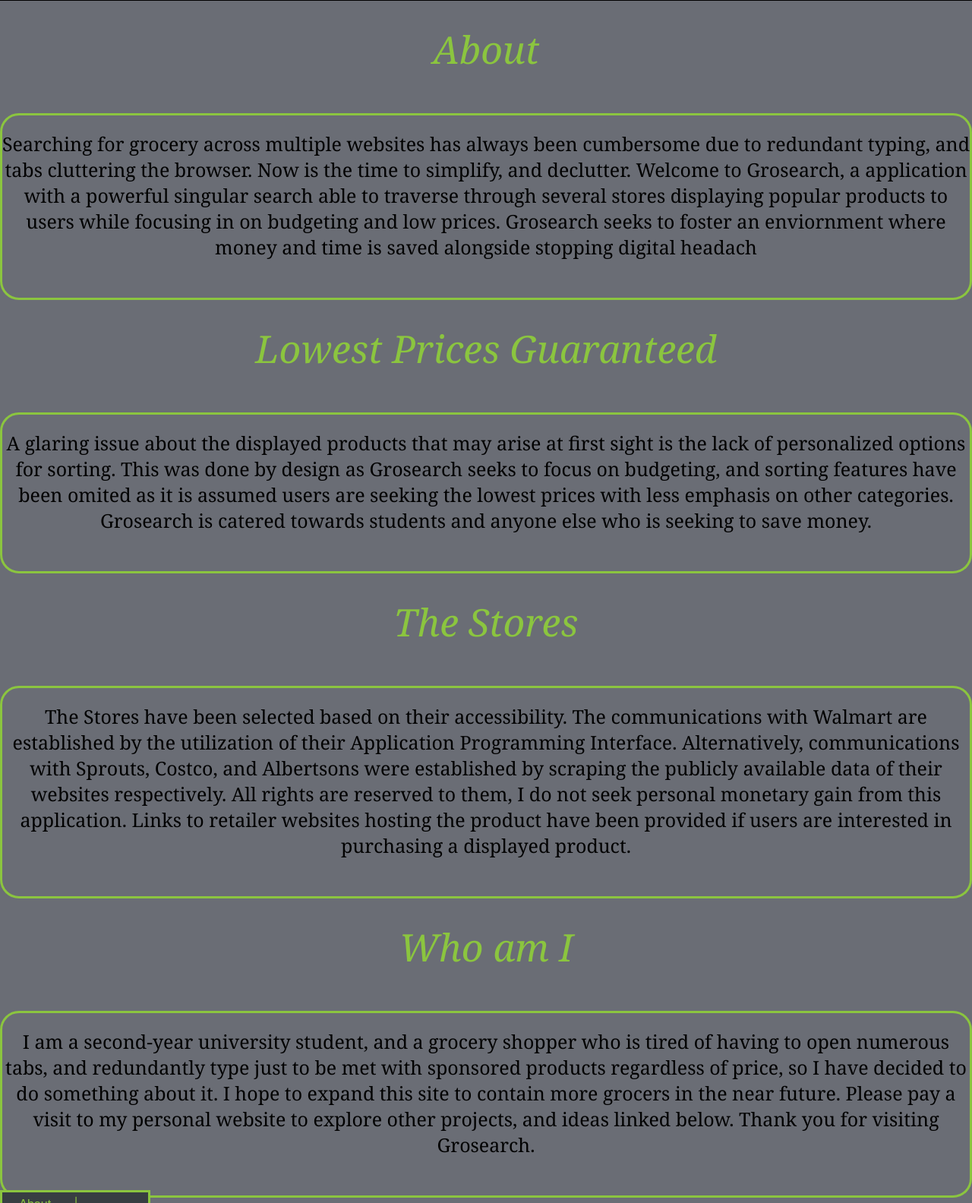
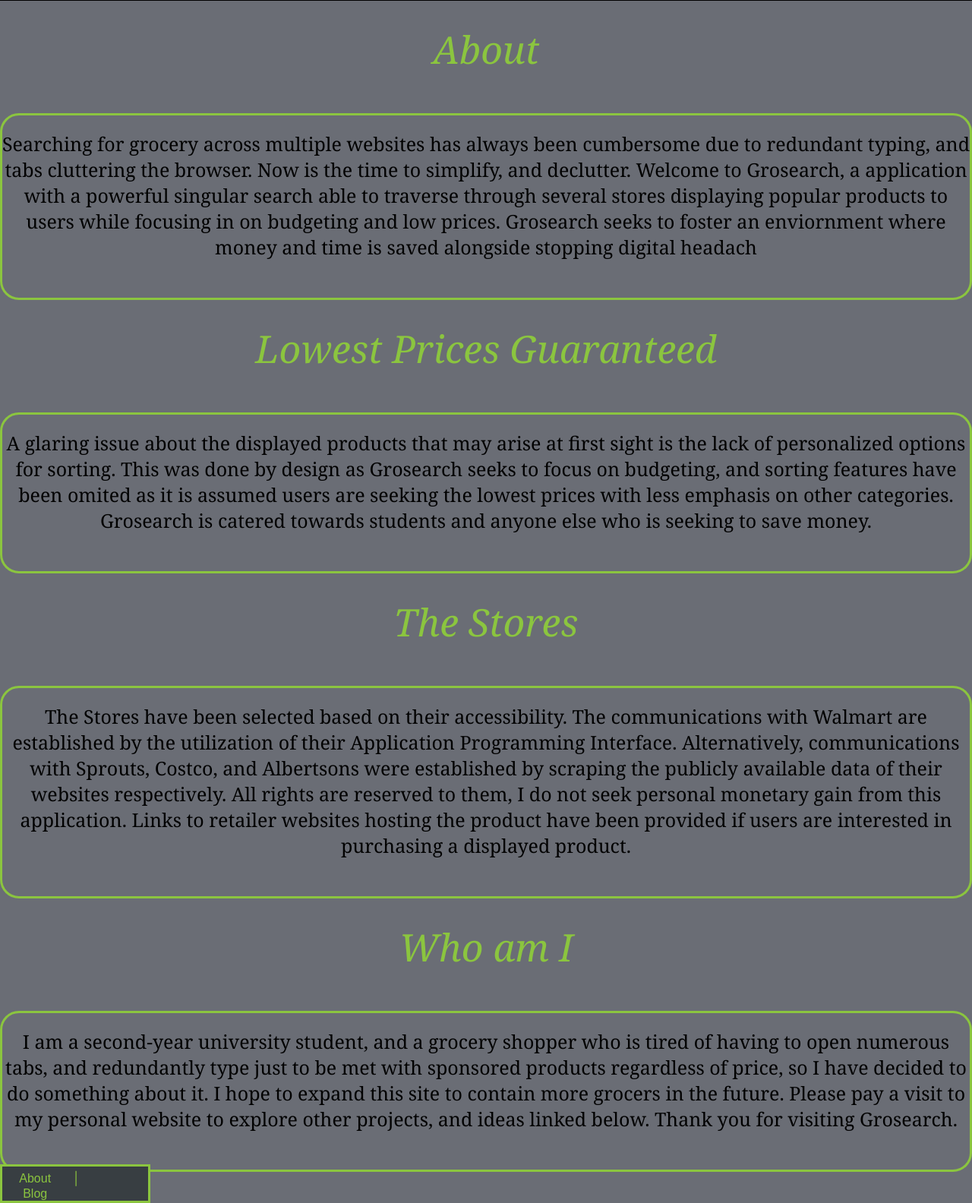
Before and after one commit to ManjotSingh18/Grosearch, a Flask app: page /about in a window 1280 px wide. Shown: the part 338-1922 px from the top of the page at 76% size. Run offline with Flask 2, Linux system fonts and the light colour scheme.

Commit message:
About page typos fixed

```diff
--- a/Grosearch_Application/templates/About.html
+++ b/Grosearch_Application/templates/About.html
@@ -16,7 +16,7 @@
  <h1 class='About'> Who am I </h1>
  <p> I am a second-year university student, and a grocery shopper who is tired of having to open numerous tabs, and redundantly type
  just to be met with sponsored products regardless of price, so I have decided to do something about it. I hope to expand this site to
- contain more grocers in the near future. Please pay a visit to my personal website to explore other projects, and ideas linked below. Thank you for visiting Grosearch.</p>
+ contain more grocers in the future. Please pay a visit to my personal website to explore other projects, and ideas linked below. Thank you for visiting Grosearch.</p>
 <footer>
 	<form method ='post' action='/about'><button class='Foots' href=none>About</button> | <button class='Foots'href='Noodle.com'>Blog</button></form>
 </footer>
```
